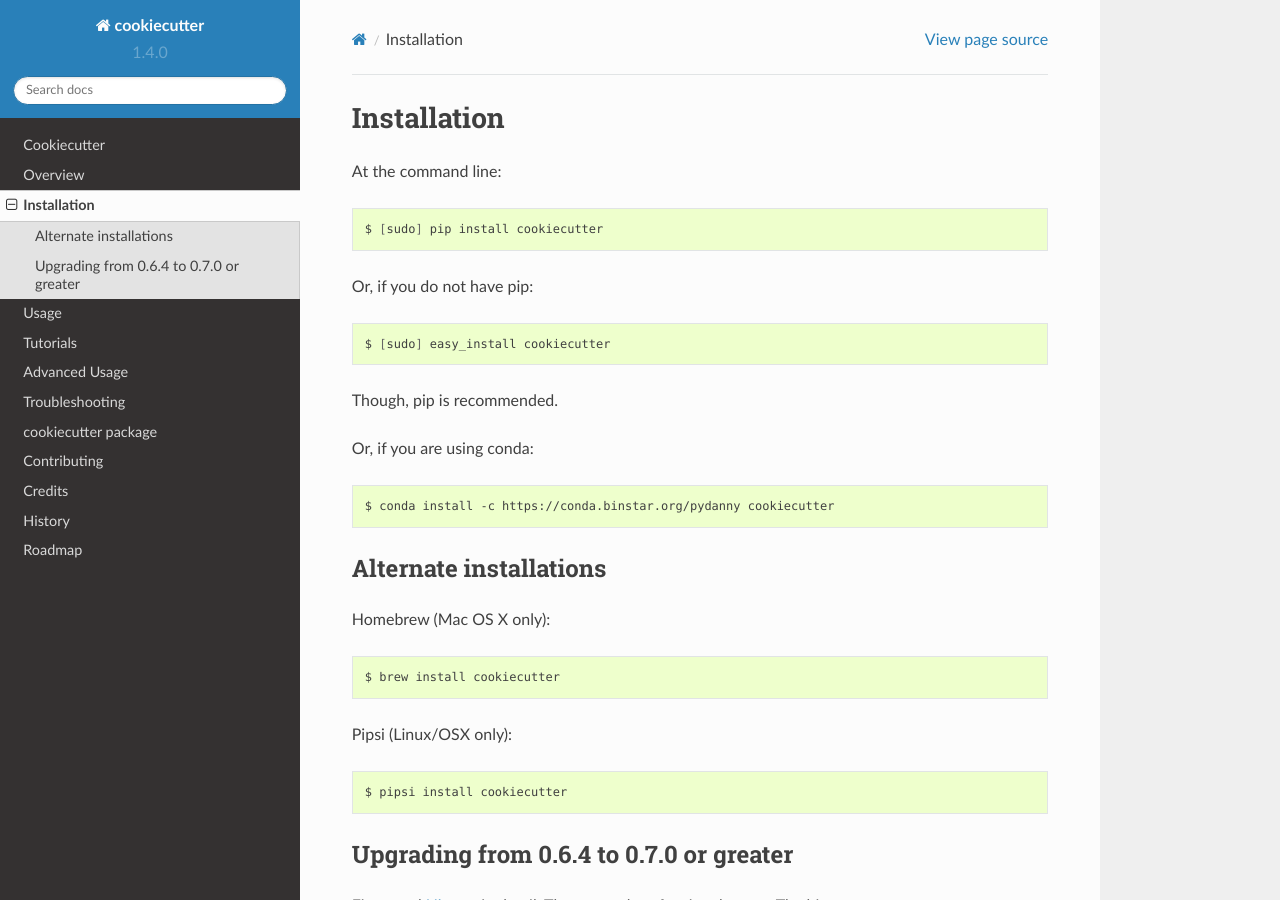
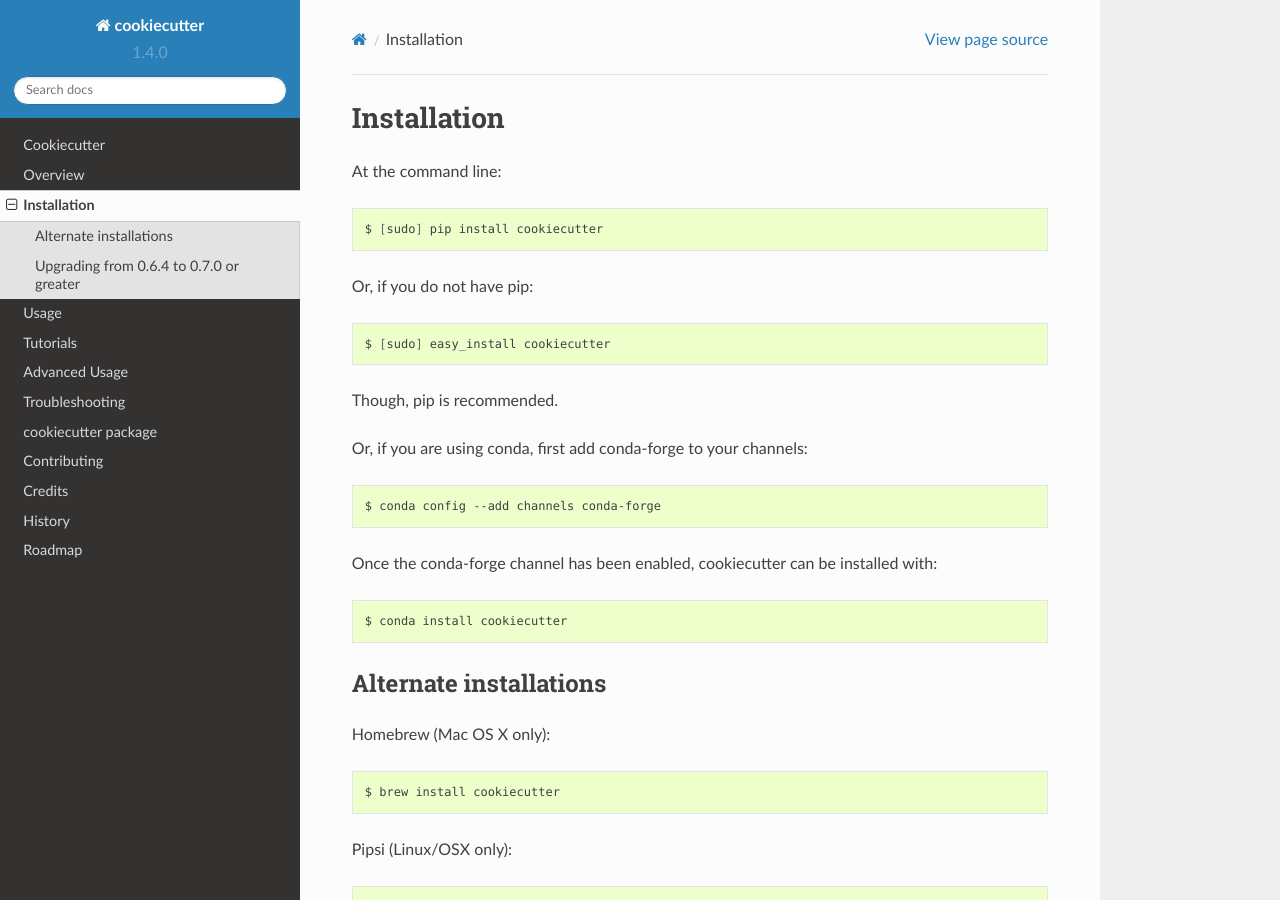
Before and after one commit to c-allen-tech/cookie, a Sphinx documentation site: the page built from docs/installation.rst, in a window 1280 px wide and 900 px high. Built offline with Sphinx 7.4.7 and the Read the Docs theme 2.0.0, drawn with Linux system fonts in a browser that asks for light colours; formulas are drawn with MathJax 3.

Commit message:
Update the conda installation rules

```diff
--- a/docs/installation.rst
+++ b/docs/installation.rst
@@ -16,11 +16,17 @@ Or, if you do not have pip:
 
 Though, pip is recommended.
 
-Or, if you are using conda:
+Or, if you are using conda, first add conda-forge to your channels:
 
 .. code-block:: bash
 
-    $ conda install -c https://conda.binstar.org/pydanny cookiecutter
+    $ conda config --add channels conda-forge
+
+Once the conda-forge channel has been enabled, cookiecutter can be installed with:
+
+.. code-block:: bash
+
+    $ conda install cookiecutter
 
 Alternate installations
 -----------------------
```
